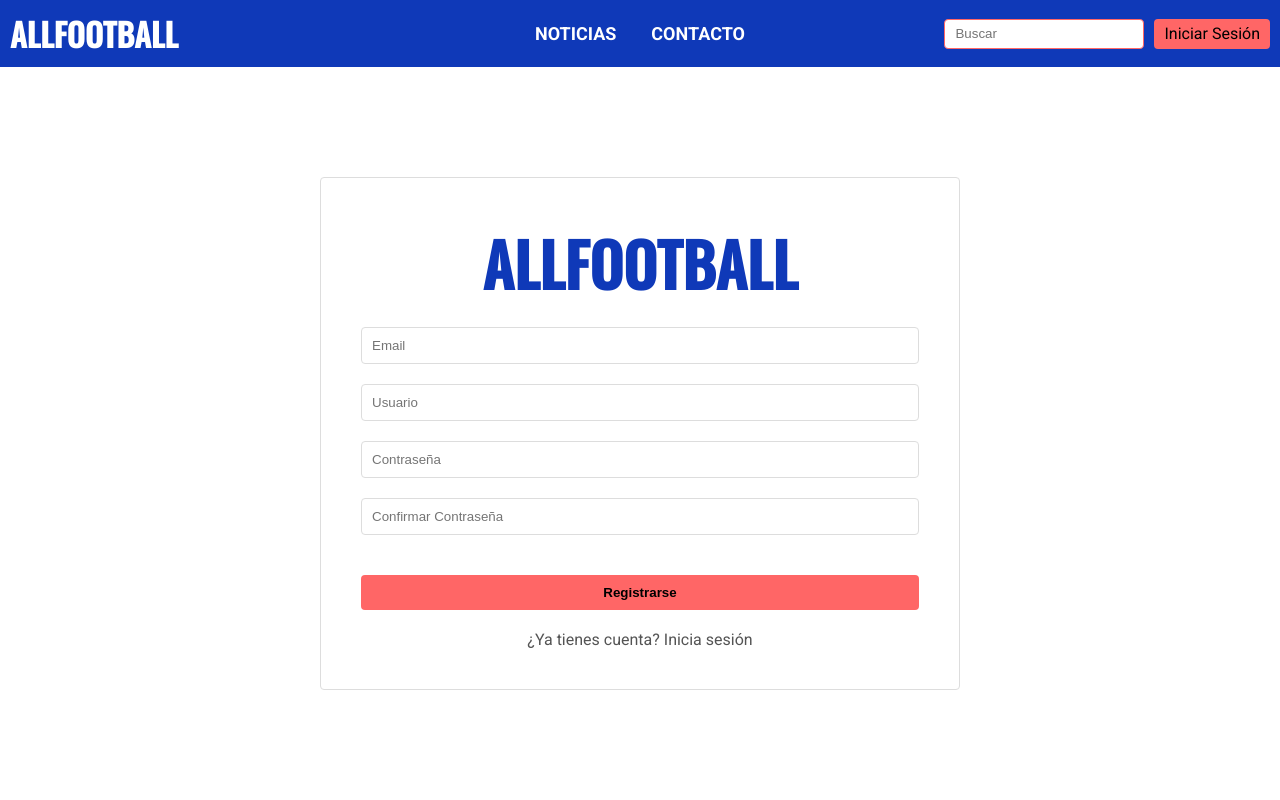
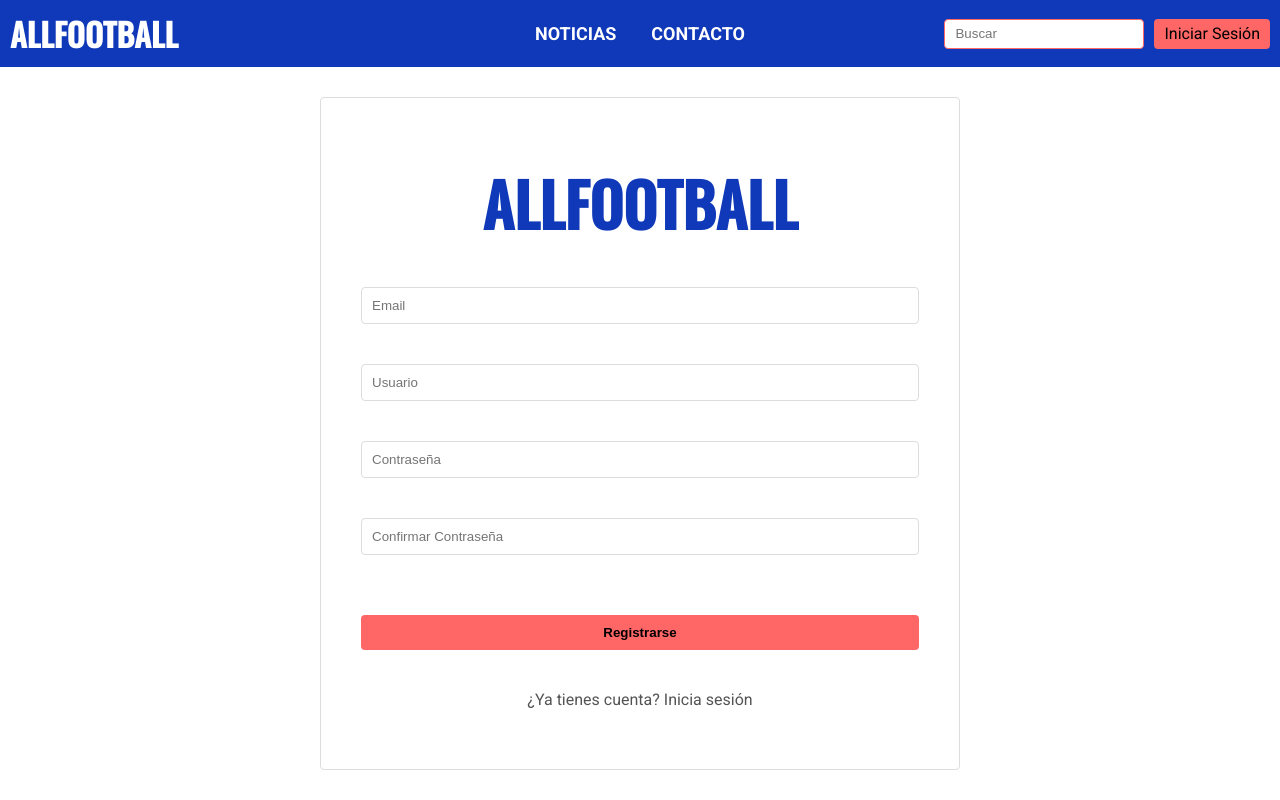
Before and after one commit to GachaDev/AllFootball, a React (Vite) app: page /registro in a window 1280 px wide. Built offline with nearby package versions, Linux system fonts and the light colour scheme.

Commit message:
Revert "Some fixes"
This reverts commit 7877072b2853443d715b52c29e94e86d17b1e7c4.

```diff
--- a/src/pages/contacto/Contact.css
+++ b/src/pages/contacto/Contact.css
@@ -8,10 +8,10 @@
 .contact form {
 	display: flex;
 	flex-direction: column;
-	gap: 20px;
+	gap: 40px;
 	width: 50%;
 	border: 1px solid #dddddd;
-	padding: 40px;
+	padding: 60px 40px;
 	border-radius: 4px;
 }
 
@@ -58,12 +58,6 @@
 	opacity: 0.9;
 }
 
-@media screen and (max-height: 700px) {
-	.contact form {
-		border: none;
-	}
-}
-
 @media screen and (max-width: 1000px) {
 	.contact form {
 		width: 100%;
--- a/src/pages/login/Login.css
+++ b/src/pages/login/Login.css
@@ -9,10 +9,10 @@
 .login form {
 	display: flex;
 	flex-direction: column;
-	gap: 20px;
+	gap: 40px;
 	width: 50%;
 	border: 1px solid var(--color-border);
-	padding: 40px;
+	padding: 60px 40px;
 	border-radius: 4px;
 }
 
```
Also changed, not shown: 1 other file (tests, documents, lock files or other folders).
